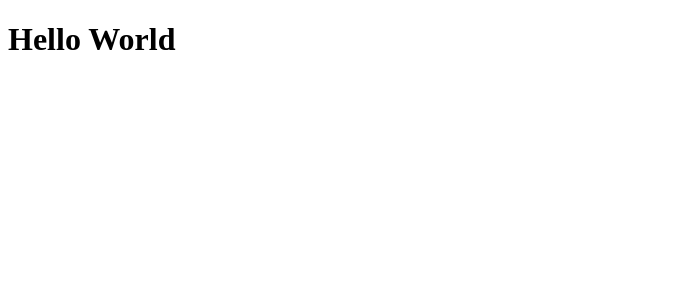
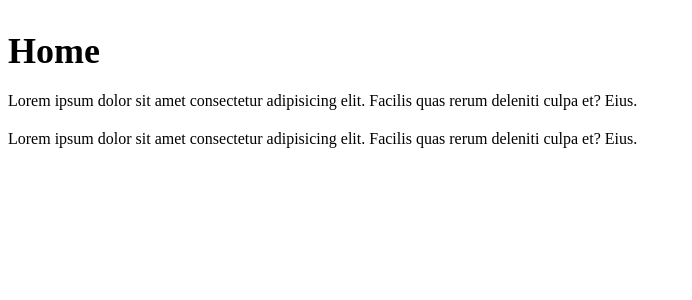
Before and after one commit to markpackham/nuxt3-learn, a Nuxt app: page / in a window 1280 px wide. Shown: the top 300 px of the page, without its empty margins (0-692 px from the left). Built offline with nearby package versions, Linux system fonts and the light colour scheme.

Commit message:
demo routes
https://www.youtube.com/watch?v=QS8MwC8S4o8&list=PL4cUxeGkcC9haQlqdCQyYmL_27TesCGPC&index=4

```diff
--- a/app.vue
+++ /dev/null
@@ -1,5 +0,0 @@
-<template>
-  <div>
-    <h1>Hello World</h1>
-  </div>
-</template>
--- /dev/null
+++ b/pages/about.vue
@@ -0,0 +1,22 @@
+<template>
+    <div>
+        <h2>About</h2>
+        <p>Lorem ipsum dolor sit amet consectetur adipisicing elit. Facilis quas rerum deleniti culpa et? Eius.</p>
+        <p>Lorem ipsum dolor sit amet consectetur adipisicing elit. Facilis quas rerum deleniti culpa et? Eius.</p>
+    </div>
+</template>
+
+<script setup>
+
+</script>
+
+<style scoped>
+h2 {
+    margin-bottom: 20px;
+    font-size: 36px;
+}
+
+p {
+    margin: 20px 0;
+}
+</style>
--- /dev/null
+++ b/pages/index.vue
@@ -0,0 +1,22 @@
+<template>
+    <div>
+        <h2>Home</h2>
+        <p>Lorem ipsum dolor sit amet consectetur adipisicing elit. Facilis quas rerum deleniti culpa et? Eius.</p>
+        <p>Lorem ipsum dolor sit amet consectetur adipisicing elit. Facilis quas rerum deleniti culpa et? Eius.</p>
+    </div>
+</template>
+
+<script setup>
+
+</script>
+
+<style scoped>
+h2 {
+    margin-bottom: 20px;
+    font-size: 36px;
+}
+
+p {
+    margin: 20px 0;
+}
+</style>
--- /dev/null
+++ b/pages/products/index.vue
@@ -0,0 +1,22 @@
+<template>
+    <div>
+        <h2>Products</h2>
+        <p>Lorem ipsum dolor sit amet consectetur adipisicing elit. Facilis quas rerum deleniti culpa et? Eius.</p>
+        <p>Lorem ipsum dolor sit amet consectetur adipisicing elit. Facilis quas rerum deleniti culpa et? Eius.</p>
+    </div>
+</template>
+
+<script setup>
+
+</script>
+
+<style scoped>
+h2 {
+    margin-bottom: 20px;
+    font-size: 36px;
+}
+
+p {
+    margin: 20px 0;
+}
+</style>
```
